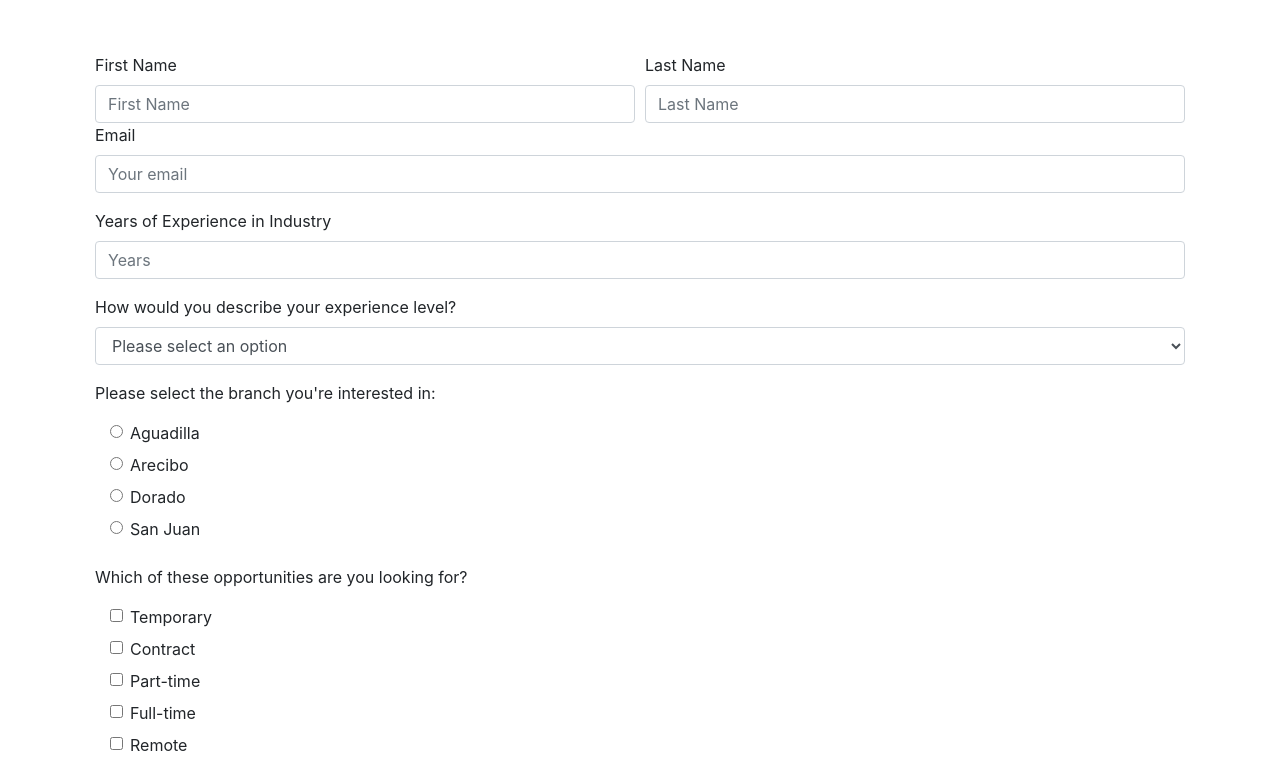
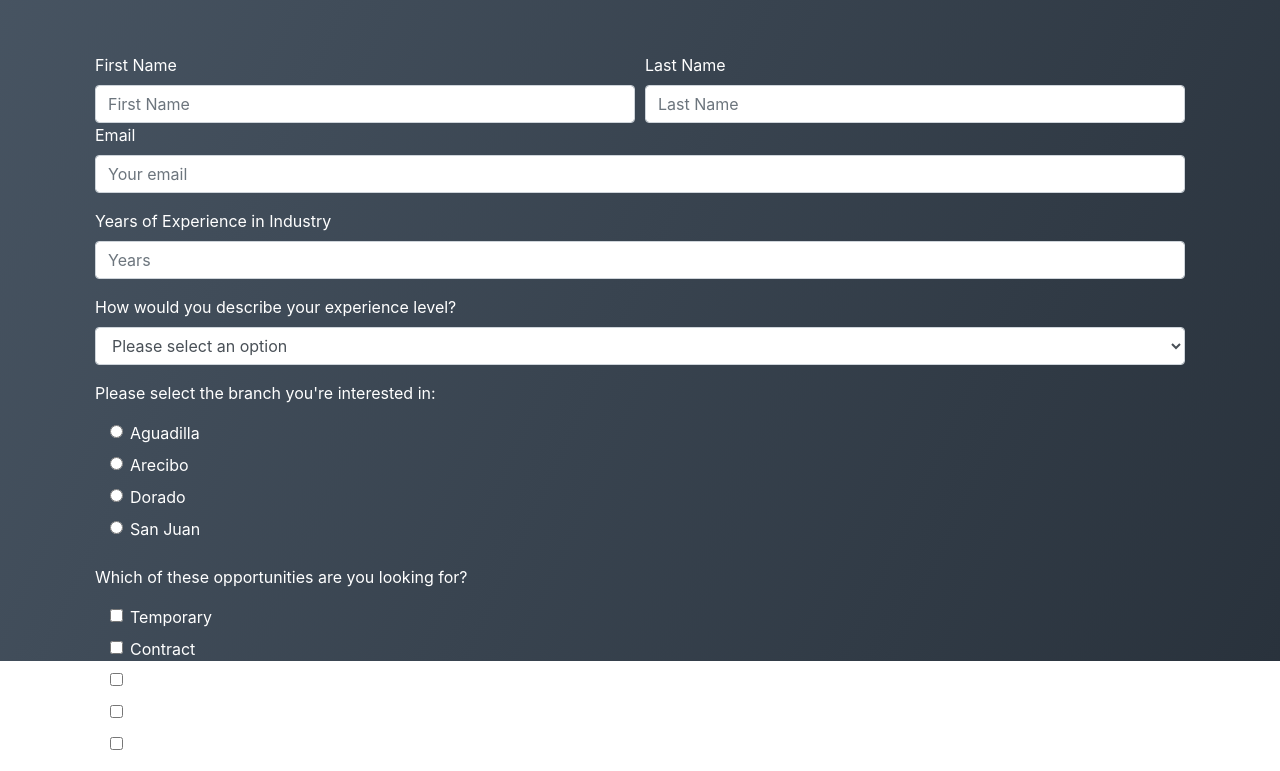
Before and after one commit to karinacajigas/survey-form, a plain HTML site: page index.html in a window 1280 px wide. Shown: the part 139-910 px from the top of the page. Drawn offline with nearby package versions, Linux system fonts and the light colour scheme.

Commit message:
Edit background color and font color

```diff
--- a/style.css
+++ b/style.css
@@ -10,6 +10,28 @@
 *::after {
   box-sizing: border-box;
 }
+
+body::before {
+  content: '';
+  position: fixed;
+  top: 0;
+  left: 0;
+  height: 100%;
+  width: 100%;
+  z-index: -1;
+  background: linear-gradient(
+      115deg,
+      #485563,
+      #29323c);
+  background-size: cover;
+  background-repeat: no-repeat;
+  background-position: center;
+  }
+
+body {
+  color: #fff;
+}
+
 
 form {
     padding: 2.5rem 0.625rem;
```
